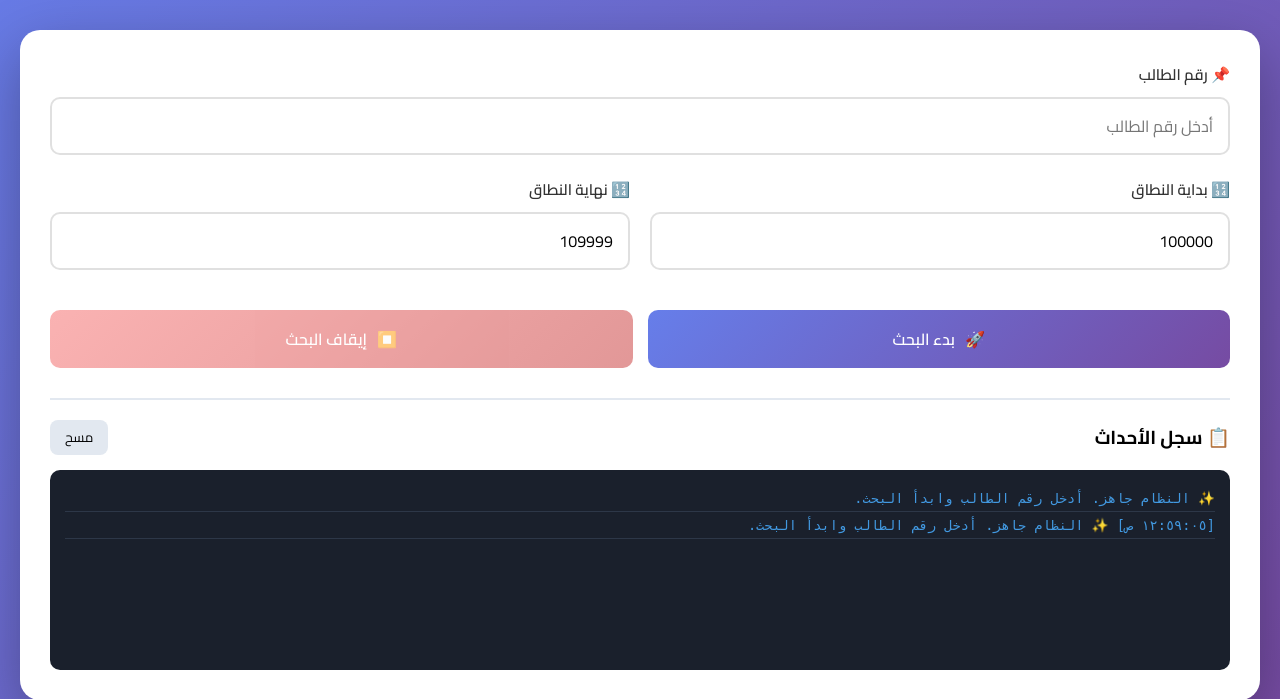
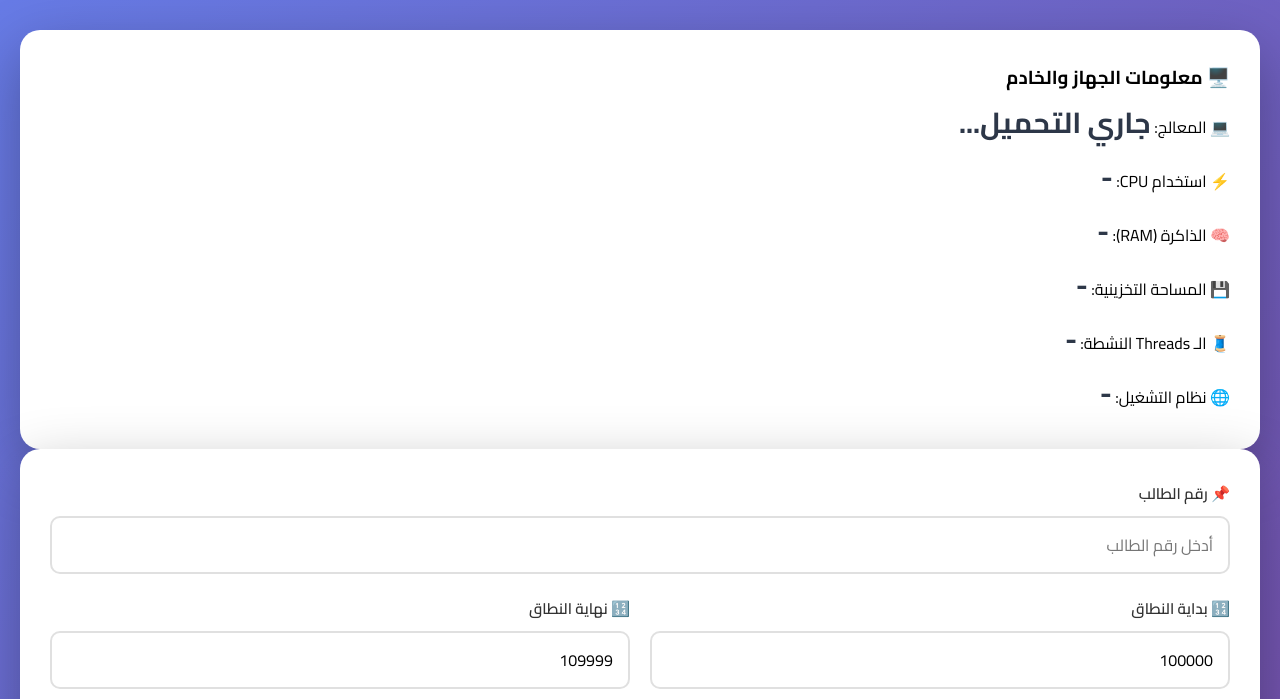
Before and after one commit to aladdin4220434/modren_get_password-, a Flask app: page / in a window 1280 px wide. Shown: the part 138-837 px from the top of the page. Run offline with Flask 3, Linux system fonts and the light colour scheme.

Commit message:
Update index.html

```diff
--- a/templates/index.html
+++ b/templates/index.html
@@ -13,6 +13,46 @@
         <div class="header">
             <h1>🔍 الباحث عن كلمة السر</h1>
             <p>نظام البحث الآلي - أكاديمية الحديثة للهندسة والتكنولوجيا</p>
+        </div>
+
+        <!-- System Info Card -->
+        <div class="card system-card">
+            <h3>🖥️ معلومات الجهاز والخادم</h3>
+            <div class="system-stats" id="systemStats">
+                <div class="stat-item">
+                    <span class="stat-icon">💻</span>
+                    <span class="stat-name">المعالج:</span>
+                    <span class="stat-value" id="cpuName">جاري التحميل...</span>
+                </div>
+                <div class="stat-item">
+                    <span class="stat-icon">⚡</span>
+                    <span class="stat-name">استخدام CPU:</span>
+                    <span class="stat-value" id="cpuUsage">-</span>
+                    <div class="mini-bar"><div class="mini-bar-fill" id="cpuBar"></div></div>
+                </div>
+                <div class="stat-item">
+                    <span class="stat-icon">🧠</span>
+                    <span class="stat-name">الذاكرة (RAM):</span>
+                    <span class="stat-value" id="memoryUsage">-</span>
+                    <div class="mini-bar"><div class="mini-bar-fill" id="memoryBar"></div></div>
+                </div>
+                <div class="stat-item">
+                    <span class="stat-icon">💾</span>
+                    <span class="stat-name">المساحة التخزينية:</span>
+                    <span class="stat-value" id="diskUsage">-</span>
+                    <div class="mini-bar"><div class="mini-bar-fill" id="diskBar"></div></div>
+                </div>
+                <div class="stat-item">
+                    <span class="stat-icon">🧵</span>
+                    <span class="stat-name">الـ Threads النشطة:</span>
+                    <span class="stat-value" id="activeThreads">-</span>
+                </div>
+                <div class="stat-item">
+                    <span class="stat-icon">🌐</span>
+                    <span class="stat-name">نظام التشغيل:</span>
+                    <span class="stat-value" id="osName">-</span>
+                </div>
+            </div>
         </div>
 
         <!-- Main Card -->
@@ -65,9 +105,15 @@
                         <div class="stat-value" id="remainingCount">-</div>
                         <div class="stat-label">متبقي</div>
                     </div>
-                    <div class="stat-card">
+                    <div class="stat-card speed-card">
                         <div class="stat-value" id="speedCount">0</div>
-                        <div class="stat-label">طلب/ثانية</div>
+                        <div class="stat-label">متوسط السرعة</div>
+                        <div class="stat-sub">طلب/ثانية</div>
+                    </div>
+                    <div class="stat-card instant-speed-card">
+                        <div class="stat-value" id="instantSpeedCount">0</div>
+                        <div class="stat-label">🚀 السرعة اللحظية</div>
+                        <div class="stat-sub">طلب/ثانية</div>
                     </div>
                     <div class="stat-card">
                         <div class="stat-value" id="elapsedTime">0:00</div>
@@ -80,6 +126,10 @@
                     <div class="stat-card">
                         <div class="stat-value" id="successCount">0</div>
                         <div class="stat-label">محاولات ناجحة</div>
+                    </div>
+                    <div class="stat-card">
+                        <div class="stat-value" id="failedCount">0</div>
+                        <div class="stat-label">محاولات فاشلة</div>
                     </div>
                 </div>
             </div>
```
